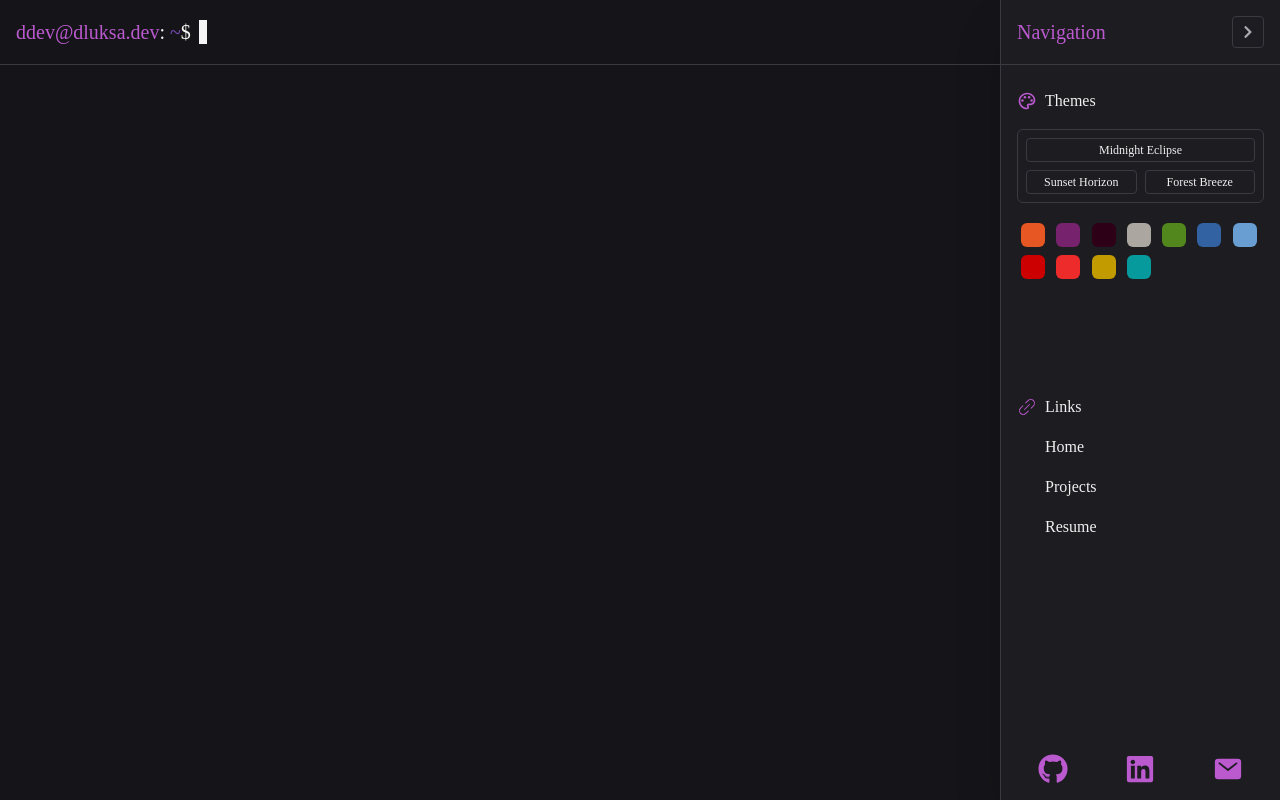
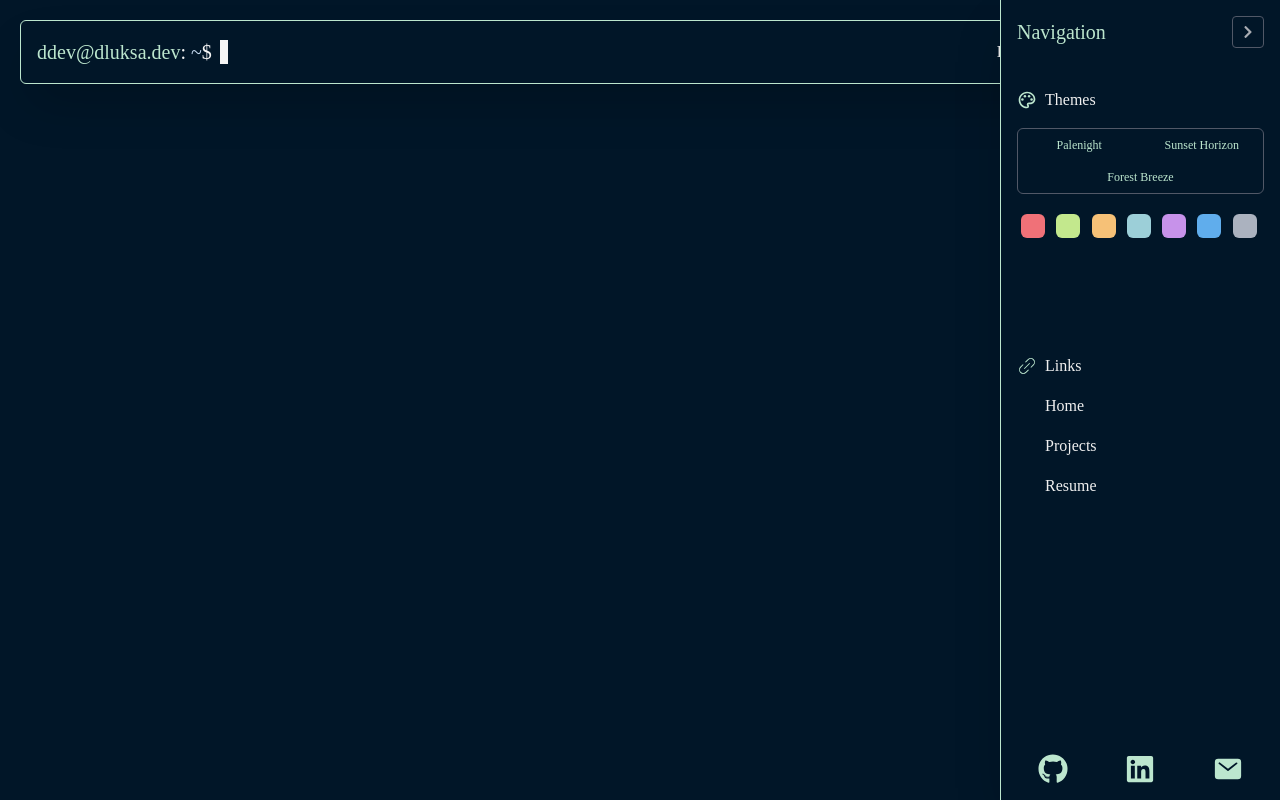
Before and after one commit to dluksa20/ddev, a Next.js app: page / in a window 1280 px wide. Both pictures are taken after a click on the button 1248 px from the left and 32 px from the top of the page. Built offline with nearby package versions, Linux system fonts and the light colour scheme.

Commit message:
changed accent colors

```diff
--- a/app/globals.css
+++ b/app/globals.css
@@ -4,52 +4,49 @@
   :root {
 
     /* Accent colors */
-    --color-orange: hsl(16 80% 52%);
-    --color-aubergine: hsl(307 55% 30%);
-    --color-canonical-purple: hsl(330 100% 9%);
-    --color-warm-grey: hsl(30 6% 65%);
-    --color-terminal-green: hsl(90 65% 32%);
-    --color-terminal-blue: hsl(215 52% 42%);
-    --color-bright-blue: hsl(210 55% 62%);
-    --color-terminal-red: hsl(0 100% 40%);
-    --color-bright-red: hsl(0 85% 55%);
-    --color-terminal-yellow: hsl(48 100% 38%);
-    --color-terminal-cyan: hsl(181 92% 32%);
+    --color-coral-rose: #F07178;        /* warm pinkish coral */
+    --color-sage-green: #C3E88D;        /* soft muted green */
+    --color-amber-glow: #F6C177;        /* warm golden amber */
+    --color-glacier-blue: #9CCFD8;      /* pale icy blue */
+    --color-orchid-purple: #C792EA;     /* light vibrant purple */
+    --color-sky-blue: #60ADEC;          /* clear mid blue */
+    --color-steel-grey: #ABB2BF;        /* cool neutral grey */
 
 
     /* Default Theme Colors */
-    --background: 220 14% 15%;
-    --background-elevated: 220 14% 17%;
+    --background: 207, 95%, 8%;
+    --background-elevated: 207, 95%, 8%;
     --background-hover: 220 14% 22%;
     --foreground: 0 0% 96%;
-    --primary: 210 60% 56%;
-    --accent: 145 45% 52%;
-    --border: 220 12% 26%;
+    --primary: 210 60% 86%;
+    --accent: 145 45% 82%;
+    --border: 220 12% 36%;
     --text: 0 0% 94%;
     --text-muted: 220 6% 68%;
   }
 
 
-  .midnight-eclipse {
-    --background: 240 8% 9%;
-    --background-elevated: 240 8% 12%;
-    --background-hover: 240 8% 16%;
+  .palenight {
+    --background: 229, 20%, 20%;
+    --background-elevated: 229, 20%, 24%;
+    --background-hover: 229 20% 20%;
     --foreground: 0 0% 96%;
-    --primary: 265 48% 52%;
-    --accent: 290 55% 58%;
-    --border: 240 6% 24%;
+    --primary: 260, 100%, 88%;
+    --accent:260, 100%, 88%;
+    --border: 0, 1%, 34%;
     --text: 0 0% 94%;
     --text-muted: 230 6% 68%;
   }
 
+
   .sunset-horizon {
-    --background: 24 12% 14%;
-    --background-elevated: 24 12% 17%;
+    --background: 0, 0%, 11%;
+    --background-elevated: 0, 0%, 15%;
     --background-hover: 24 12% 21%;
     --foreground: 0 10% 96%;
     --primary: 32 90% 50%;
     --accent: 42 85% 56%;
-    --border: 24 25% 34%;
+    --border: 0, 1%, 44%;
     --text: 0 0% 94%;
     --text-muted: 28 10% 70%;
   }
@@ -103,28 +100,28 @@
 @layer utilities {
 
   button:hover {
-    @apply bg-background cursor-pointer text-accent border  border-accent/50 fill-accent
+    @apply bg-background cursor-pointer text-accent border  border-accent/50 fill-accent;
   }
 
   button:hover > svg {
-    @apply fill-accent
+    @apply fill-accent;
   }
 
   /* Headings */
   h1 {
-    @apply text-[1.25rem]
+    @apply text-[1.25rem];
   }
   h2 {
-    @apply text-[1rem] text-text
+    @apply text-[1rem] text-text;
   }
   a {
-    @apply text-[1rem] text-text
+    @apply text-[1rem] text-text;
   }
   a:hover {
-    @apply underline text-accent
+    @apply underline text-accent;
   }
   svg {
-    @apply fill-text-muted
+    @apply fill-text-muted;
   }
 }
 
@@ -132,66 +129,66 @@
 @layer components {
   /* Button styles */
   .site-btn__default {
-    @apply p-2 text-accent rounded-md
+    @apply p-2 text-accent rounded-md;
   }
   .site-btn__primary {
-    @apply p-1 border border-border rounded-sm w-full text-text
+    @apply p-1 border border-border rounded-sm w-full text-text;
   }
   .site-btn__secondary {
-    @apply p-1 border border-border rounded-sm w-full text-accent
+    @apply p-1 border border-border rounded-sm w-full text-accent;
   }
-  .site-btn__outline {
-    @apply p-1 border border-border rounded-sm w-full text-accent
+  .site-btn__borderless {
+    @apply p-1  rounded-sm w-full text-accent;
   }
   .site-btn__active {
-    @apply bg-background cursor-pointer text-accent border  border-accent/50 fill-accent
+    @apply bg-background cursor-pointer text-accent border  border-accent/50 fill-accent;
   }
 
 
   /* Site Header */
   .site-header {
-    @apply w-full flex justify-center items-center border-b border-border bg-background text-accent font-display
+    @apply w-full flex justify-center items-center text-accent font-display p-5;
   }
   .site-header__inner {
-    @apply w-full max-w-360 flex items-center justify-between h-16 px-4
+    @apply w-full max-w-360 flex items-center justify-between h-16 px-4 bg-background-elevated border-[0.25px] border-accent p-3 rounded-md shadow-2xl;
   }
   .site-header__title {
-    @apply flex items-center justify-center gap-2
+    @apply flex items-center justify-center gap-2;
   }
   .site-header__cursor {
-  @apply flex items-center justify-center bg-foreground w-2 h-6
+  @apply flex items-center justify-center bg-foreground w-2 h-6;
   }
   .site-header__nav {
-    @apply flex items-center h-full justify-center gap-6
+    @apply flex items-center h-full justify-center gap-6 ;
   }
 
+
   /* Sidebar */
-
   .site-sidebar {
-    @apply absolute top-0 h-full right-0 w-70 border-l border-border bg-background-elevated shadow-2xl;
+    @apply absolute top-0 h-full right-0 w-70  border-border bg-background-elevated shadow-2xl;
   }
   .site-sidebar__inner {
-    @apply flex flex-col gap-2 h-full
+    @apply flex flex-col gap-2 h-full border-l-[0.1px];
   }
   .site-sidebar__section {
-    @apply flex flex-col p-4 gap-4
+    @apply flex flex-col p-4 gap-4;
   }
   .site-sidebar__header {
-    @apply  min-w-60 border-border border-b p-4
+    @apply  min-w-60 border-border p-4;
   }
   .site-sidebar__footer {
-    @apply border
+    @apply border;
   }
   .site-sidebar__buttons {
-    @apply grid grid-cols-2 gap-2 border border-border p-2 rounded-md
+    @apply grid grid-cols-2 gap-2 border-[0.25px] border-border p-1 rounded-md;
   }
   .site-sidebar__themes {
-    @apply flex flex-col justify-center gap-4
+    @apply flex flex-col justify-center gap-4;
   }
-  .site-sidebar__buttons > :first-child {
-    @apply col-span-2
+  .site-sidebar__buttons > :last-child {
+    @apply col-span-2;
   }
   .site-sidebar__accent-button {
-    @apply aspect-square w-auto h-3 p-4 min-h-0
+    @apply aspect-square w-auto h-3 p-4 min-h-0;
   }
 }
--- a/components/Button.tsx
+++ b/components/Button.tsx
@@ -1,7 +1,7 @@
 import React from "react"
 import clsx from "clsx"
 
-type ButtonVariant = "default" | "primary" | "secondary" | "outline"
+type ButtonVariant = "default" | "primary" | "secondary" | "borderless"
 type ButtonSize = "xs" | "sm" | "md" | "lg"
 
 interface ButtonProps extends React.ButtonHTMLAttributes<HTMLButtonElement> {
@@ -25,14 +25,14 @@ const Button: React.FC<ButtonProps> = ({
     default: "site-btn__default",
     primary: "site-btn__primary",
     secondary: "site-btn__secondary",
-    outline: "site-btn__outline",
+    borderless: "site-btn__borderless",
   }
 
   const activeClasses: Record<ButtonVariant, string> = {
     default: "site-btn__active",
     primary: "site-btn__active",
     secondary: "site-btn__active",
-    outline: "site-btn__active",
+    borderless: "site-btn__active",
   }
   // const activeStyle = 'site-btn__active'
 
--- a/components/Sidebar.tsx
+++ b/components/Sidebar.tsx
@@ -8,14 +8,18 @@ import { ACCENT_COLORS, links } from '@/lib/constants'
 import Link from 'next/link'
 import { useState, useEffect } from 'react';
 import { useTheme } from 'next-themes';
-
+import { THEMES } from '@/lib/constants';
 
 type CloseProps = {
     onClose: () => void;
 }
 
 const Sidebar = ({ onClose }: CloseProps) => {
+
     const [activeColor, setActiveColor] = useState<string | null>(null);
+    const [activeTheme, setActiveTheme] = useState('midnight-eclipse');
+
+    const [active, setActive] = useState(false)
     const { theme, setTheme } = useTheme()
 
 
@@ -29,17 +33,22 @@ const Sidebar = ({ onClose }: CloseProps) => {
         localStorage.setItem('accent-color', accentColor)
     }
 
-    useEffect(() => {
-        const savedAccent = localStorage.getItem('accent-color')
+    const switchTheme = (t: String) => {
+        setTheme(t)
 
-        if (savedAccent) {
-            document.documentElement.style.setProperty(
-                '--color-accent',
-                `var(--color-${savedAccent})`
-            )
-            setActiveColor(savedAccent)
-        }
-    }, [])
+    }
+
+    // useEffect(() => {
+    //     const savedAccent = localStorage.getItem('accent-color')
+
+    //     if (savedAccent) {
+    //         document.documentElement.style.setProperty(
+    //             '--color-accent',
+    //             `var(--color-${savedAccent})`
+    //         )
+    //         setActiveColor(savedAccent)
+    //     }
+    // }, [])
 
 
 
@@ -67,10 +76,20 @@ const Sidebar = ({ onClose }: CloseProps) => {
                                 <h2>Themes</h2>
                             </div>
 
-                            <div className='site-sidebar__buttons'>
-                                <Button buttonText='Midnight Eclipse' size='xs' onClick={() => setTheme('midnight-eclipse')} />
-                                <Button buttonText='Sunset Horizon' size='xs' onClick={() => setTheme('sunset-horizon')} />
-                                <Button buttonText='Forest Breeze' size='xs' onClick={() => setTheme('forest-breeze')} />
+                            <div className="site-sidebar__buttons">
+                                {THEMES.map(theme => (
+                                    <Button
+                                        key={theme.id}
+                                        buttonText={theme.label}
+                                        isActive={activeTheme === theme.id}
+                                        variant="borderless"
+                                        size="xs"
+                                        onClick={() => {
+                                            setTheme(theme.id)
+                                            setActiveTheme(theme.id)
+                                        }}
+                                    />
+                                ))}
                             </div>
 
                             {/* Accent Colors Grid */}
--- a/lib/constants.ts
+++ b/lib/constants.ts
@@ -14,21 +14,17 @@ export const links = [
 ]
 
 export const ACCENT_COLORS = [
-    'orange',
-    'aubergine',
-    'canonical-purple',
-    'warm-grey',
-    'terminal-green',
-    'terminal-blue',
-    'bright-blue',
-    'terminal-red',
-    'bright-red',
-    'terminal-yellow',
-    'terminal-cyan'
+    'coral-rose',
+    'sage-green',
+    'amber-glow',
+    'glacier-blue',
+    'orchid-purple',
+    'sky-blue',
+    'steel-grey',
 ];
 
 export const THEMES = [
-  { id: "midnight-eclipse", label: "Midnight Eclipse" },
-  { id: "sunset-horizon", label: "Sunset Horizon" },
-  { id: "forest-breeze", label: "Forest Breeze" },
+    { id: "palenight", label: "Palenight" },
+    { id: "sunset-horizon", label: "Sunset Horizon" },
+    { id: "forest-breeze", label: "Forest Breeze" },
 ]
```
